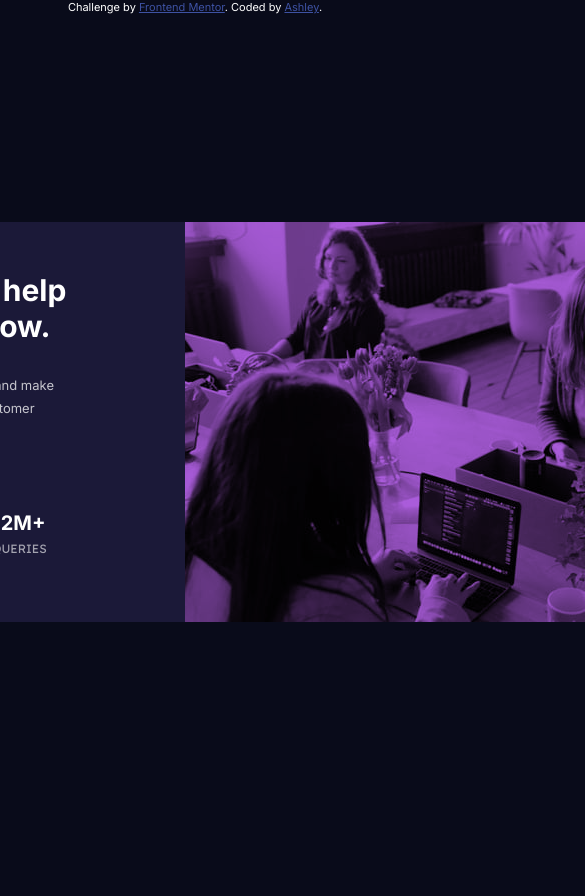
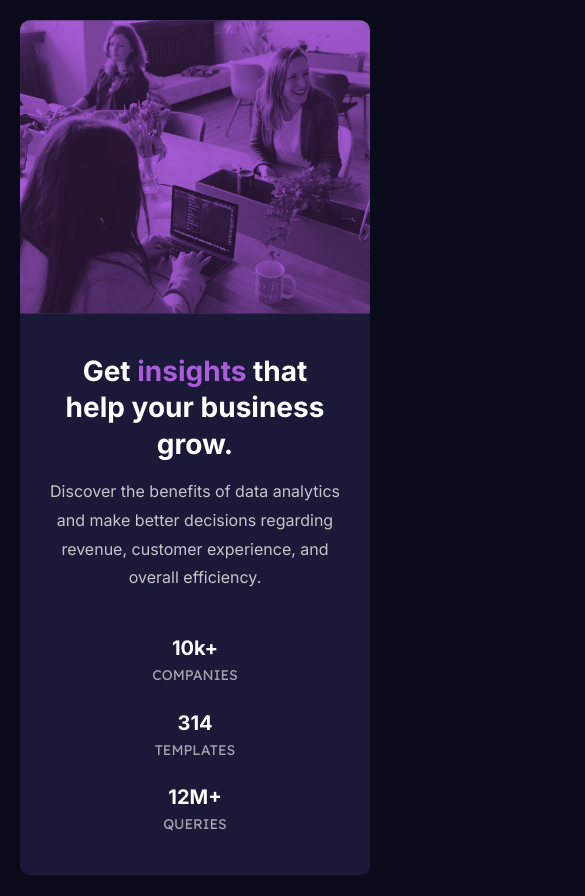
Before and after one commit to AshashashR/stats-preview-card-component-challenge-hub, a plain HTML site: page index.html in a window 390 px wide. Shown: the top 896 px of the page, 585 px wide, since content can reach past the window. Before the commit the page ends 844 px from the top, so only its background shows below. Drawn offline with Linux system fonts and the light colour scheme.

Commit message:
responsive css updated

```diff
--- a/index.html
+++ b/index.html
@@ -20,11 +20,11 @@
 <body>
   <main>
     <div class="container">
+      <div class="wrapper">
         <div class="insights">
           <h1>Get <accent>insights</accent> that help your business grow.</h1>
           <p>Discover the benefits of data analytics and make better decisions regarding revenue, customer
             experience, and overall efficiency.</p>
-      </div>
 
           <div class="stats">
             <div>
@@ -40,16 +40,19 @@
               <p>queries</p>
             </div>
           </div>
+        </div>
 
           <div class="illustration">
+            <img src="images/image-header-desktop.jpg" alt="" />
           </div>
 
         </div>
-
-    <div class="attribution">
+      </div>
+      <!-- <div class="attribution">
       Challenge by <a href="https://www.frontendmentor.io?ref=challenge" target="_blank">Frontend Mentor</a>.
       Coded by <a href="#" target="_blank">Ashley</a>.
-    </div>
+      </div> -->
+
   </main>
 </body>
 
--- a/styles.css
+++ b/styles.css
@@ -1,13 +1,9 @@
 * {
-    margin:0;
+    margin: 0;
     padding: 0;
     box-sizing: border-box;
 }
 
-html {
-    box-sizing: border-box;
-    font-size: 100%;
-}
 
 :root {
     --very-dark-blue: hsl(233, 47%, 7%);
@@ -23,28 +19,29 @@ body {
     font-family: 'Inter', 'Lexend Deca', sans-serif;
     background-color: var(--very-dark-blue);
     min-height: 100vh;
-    min-width: 100vw;
+    display: flex;
+    justify-content: center;
+    text-align: center;
 }
 
 .container {
-    position: absolute;
+    position: relative;
     top: 50%;
     left: 50%;
     transform: translate(-50%, -50%);
     background-color: var(--dark-desaturated-blue);
-    min-width: 950px;
-    min-height: 400px;
+    max-width: 1020px;
     border-radius: 5px;
+    overflow: hidden;
+}
+
+.wrapper {
     display: grid;
-    grid-template: repeat(2, 1fr);
+    grid-template-columns: 1fr 1fr;
 }
 
 .insights {
-    grid-column: 1 / 2;
-    grid-row: 1;
-    width: 480px;
-    padding: 50px;
-    padding-bottom: 0;
+    margin: 60px;
 }
 
 .insights h1 {
@@ -54,7 +51,10 @@ body {
     font-weight: 700;
     padding-bottom: 30px;
     text-align: left;
+    margin-right: 10px;
+    line-height: 1.3;
 }
+
 .insights accent {
     color: var(--soft-violet);
 }
@@ -66,16 +66,16 @@ body {
     font-weight: 400;
     line-height: 1.8;
     font-family: 'Inter', sans-serif;
-    padding-right: 50px;
+    margin-right: 50px;
 }
 
 .stats {
-    grid-column: 1;
-    grid-row: 2 / 2;
     display: flex;
     flex-direction: row;
-    justify-content: space-evenly;
-    padding-right: 90px;
+    justify-content: space-between;
+    margin-top: 5rem;
+    margin-right: 30px;
+    text-align: left;
 }
 
 .stats h2 {
@@ -94,16 +94,20 @@ body {
 }
 
 .illustration {
-    grid-column: 2;
-    grid-row: 1 / 3;
-    background: url(/images/image-header-desktop.jpg) no-repeat;
     background-color: var(--soft-violet);
-    background-blend-mode: multiply;
-    width: 500px;
     border-radius: 0 5px 5px 0;
 }
 
-.attribution {
+.illustration img {
+    mix-blend-mode: multiply;
+    width: 100%;
+    height: 100%;
+    object-fit: cover;
+    opacity: 0.8;
+}
+
+
+/* .attribution {
     position: relative;
     justify-content: center;
     font-size: 11px;
@@ -113,8 +117,64 @@ body {
 
 .attribution a {
     color: hsl(228, 45%, 44%);
+} */
+
+@media only screen and (max-width: 425px) {
+    body {
+       padding: 20px;
+   }
+
+    .container {
+       border-radius: 10px;
+   }
+
+    .insights {
+        margin-top: 40px;
+        margin-bottom: 40px;
+        margin-left: 30px;
+        margin-right: 30px;
+    }
+
+    .wrapper {
+        grid-template-columns: 1fr;
+    }
+
+    .illustration {
+        order: -1;
+        border-radius: 10px 10px 0 0;
+    }
+
+
+    .insights h1, .insights p {
+        text-align: center;
+    }
+
+    .insights h1 {
+        font-size: 28px;
+        padding-bottom: 15px;
+        margin: 0;
+    }
+
+    .insights p {
+        font-size: 16px;
+        justify-content: center;
+        margin: 0;
+    }
+
+    .stats {
+        margin: 0;
+        display: flex;
+        flex-direction: column;
+        justify-content: space-between;
+        padding-top: 20px;
+        text-align: center;
+    }
+
+    .stats h2 {
+        font-size: 20px;
+        margin-top: 20px;
+    }
+    .stats p {
+        font-size: 14px;
+    }
 }
-
-@media only screen and (max-width:425px) {
-
-}
```
Lines whose indentation alone changed are shown as unchanged.
